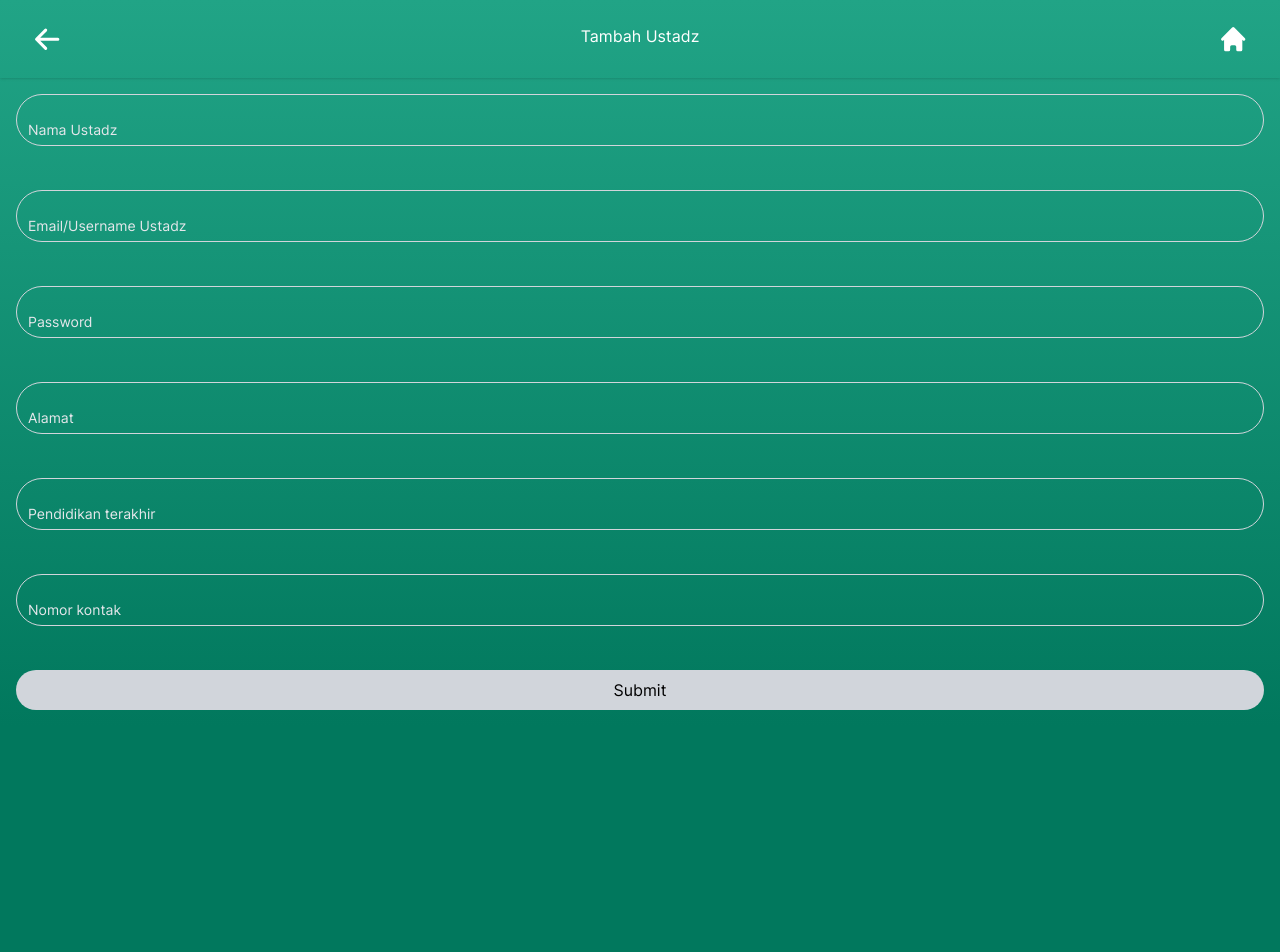
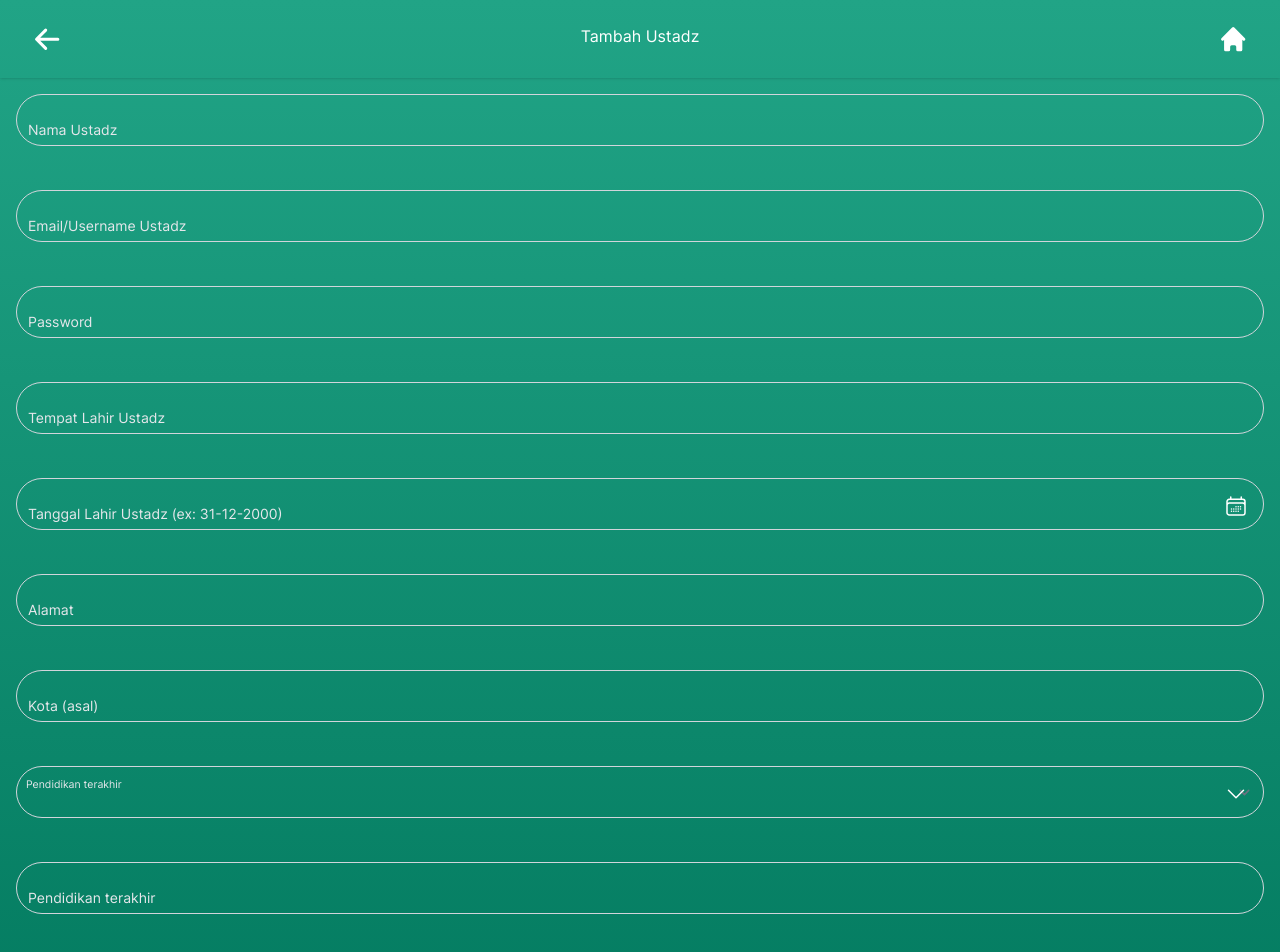
Before and after one commit to dodotdot/mudir-frontend, a Vue app: page /add-teacher in a window 1280 px wide. Shown: the top 952 px of the page. Before the commit the page ends 800 px from the top, so only its background shows below. Built offline with nearby package versions, Linux system fonts and the light colour scheme.

Commit message:
update field

```diff
--- a/package.json
+++ b/package.json
@@ -10,12 +10,14 @@
     "@faker-js/faker": "^7.3.0",
     "axios": "^0.27.2",
     "cross-env": "^7.0.3",
+    "date-fns": "^2.29.3",
     "dayjs": "^1.11.5",
     "mockjs": "^1.1.0",
     "vee-validate": "^4.6.4",
     "vue": "^3.2.37",
     "vue-date-fns": "^2.0.2",
     "vue-router": "^4.0.16",
+    "vue3-datepicker": "^0.3.4",
     "vue3-swipe-button": "^0.5.0",
     "yup": "^0.32.11"
   },
--- a/src/pages/students/AddStudent.vue
+++ b/src/pages/students/AddStudent.vue
@@ -3,7 +3,7 @@ import { Form, Field } from 'vee-validate';
 import * as Yup from 'yup';
 import { useRoute } from 'vue-router';
 import { storeToRefs } from 'pinia';
-import parseISO from "date-fns/parse";
+import { parse, isDate } from "date-fns";
 
 import { useUsersStore, useAlertStore } from '@/store';
 import { router } from '@/router';
@@ -22,8 +22,12 @@ if (id) {
     usersStore.getById(id);
 }
 
-function formatDate(date) {
-  return new Date(date).toLocaleDateString()
+function parseDateString(value, originalValue) {
+  const parsedDate = isDate(originalValue)
+  ? originalValue  // this make sure that a value is provided
+  : parse(originalValue, "dd-MM-yyyy", new Date());
+
+  return parsedDate;
 }
 
 const schema = Yup.object().shape({
@@ -34,16 +38,9 @@ const schema = Yup.object().shape({
     birthPlace: Yup.string()
         .required('Tempat Lahir harus diisi'),
     userBirthDate: Yup.date()
-        .transform(function (value, originalValue) {
-        if (this.isType(value)) {
-            return value;
-        }
-        const result = parseISO(originalValue, "dd-MM-yyyy", new Date());
-        return result;
-        })
-        .typeError("please enter a valid date")
-        .required()
-        .min("1969-11-13", "Date is too early"),
+        .transform(parseDateString)
+        .max(new Date(), "Cannot use future date")
+        .required("Required"),
     userPhone: Yup.string()
         .required('Telephone Santri harus diisi'),
     guardian: Yup.string()
@@ -102,6 +99,11 @@ async function onSubmit(values) {
 
           <div class="relative mb-6">
               <Field name="userBirthDate" type="text" id="userBirthDate" class="block px-2.5 pb-2.5 pt-5 w-full text-sm text-gray-200 bg-transparent rounded-full border-1 border-gray-300 appearance-none dark:text-white dark:border-gray-200 dark:focus:border-white focus:outline-none focus:ring-0 focus:border-gray-300 peer" placeholder=" " />
+              <div class="flex absolute inset-y-0 right-0 items-center pr-4 pb-4 pointer-events-none">
+                <svg xmlns="http://www.w3.org/2000/svg" fill="none" viewBox="0 0 24 24" stroke-width="1.5" stroke="currentColor" class="w-6 h-6">
+                    <path stroke-linecap="round" stroke-linejoin="round" d="M6.75 3v2.25M17.25 3v2.25M3 18.75V7.5a2.25 2.25 0 012.25-2.25h13.5A2.25 2.25 0 0121 7.5v11.25m-18 0A2.25 2.25 0 005.25 21h13.5A2.25 2.25 0 0021 18.75m-18 0v-7.5A2.25 2.25 0 015.25 9h13.5A2.25 2.25 0 0121 11.25v7.5m-9-6h.008v.008H12v-.008zM12 15h.008v.008H12V15zm0 2.25h.008v.008H12v-.008zM9.75 15h.008v.008H9.75V15zm0 2.25h.008v.008H9.75v-.008zM7.5 15h.008v.008H7.5V15zm0 2.25h.008v.008H7.5v-.008zm6.75-4.5h.008v.008h-.008v-.008zm0 2.25h.008v.008h-.008V15zm0 2.25h.008v.008h-.008v-.008zm2.25-4.5h.008v.008H16.5v-.008zm0 2.25h.008v.008H16.5V15z" />
+                </svg>
+              </div>
               <label for="userBirthDate" class="absolute text-sm text-gray-200 dark:text-gray-400 duration-300 transform -translate-y-0 scale-75 top-2 z-10 origin-[0] bg-transparent dark:bg-gray-20 px-2 peer-focus:px-2 peer-focus:text-gray-400 peer-focus:dark:text-white peer-placeholder-shown:scale-100 peer-placeholder-shown:-translate-y-1/2 peer-placeholder-shown:top-1/2 peer-focus:top-2 peer-focus:scale-75 peer-focus:-translate-y-0 left-1">Tanggal Lahir Santri (ex: 31-12-2000)</label>
               <label class=" text-red-500 text-sm p-2">{{ errors.userBirthDate }}</label>
           </div>
--- a/src/pages/teachers/AddTeacher.vue
+++ b/src/pages/teachers/AddTeacher.vue
@@ -1,8 +1,10 @@
 <script setup>
 import { Form, Field } from 'vee-validate';
 import * as Yup from 'yup';
+import {ref} from 'vue';
 import { useRoute } from 'vue-router';
 import { storeToRefs } from 'pinia';
+import { parse, isDate } from "date-fns";
 
 import { useTeachersStore, useAlertStore } from '@/store';
 import { router } from '@/router';
@@ -11,6 +13,7 @@ const teachersStore = useTeachersStore();
 const alertStore = useAlertStore();
 const route = useRoute();
 const id = route.params.id;
+const listEdu = ref(['SMA','S1', 'S2', 'S3', 'Lainnya'])
 
 let status = 'new';
 let teacher = null;
@@ -19,6 +22,14 @@ if (id) {
     status = 'edit';
     ({ teacher } = storeToRefs(teachersStore));
     teachersStore.getById(id);
+}
+
+function parseDateString(value, originalValue) {
+  const parsedDate = isDate(originalValue)
+  ? originalValue  // this make sure that a value is provided
+  : parse(originalValue, "dd-MM-yyyy", new Date());
+
+  return parsedDate;
 }
 
 const schema = Yup.object().shape({
@@ -31,10 +42,20 @@ const schema = Yup.object().shape({
         // password optional in edit mode
         .concat(teacher ? null : Yup.string().required('Password harus diisi'))
         .min(6, 'Password minimal 6 karakter'),
+    birthPlace: Yup.string()
+        .required('Tempat Lahir harus diisi'),
+    userBirthDate: Yup.date()
+        .transform(parseDateString)
+        .max(new Date(), "Cannot use future date")
+        .required("Required"),
     address: Yup.string()
         .required('Alamat harus diisi'),
+    city: Yup.string()
+        .required('Kota asal harus diisi'),
+    education: Yup.string()
+        .required('Pendidikan terakhir harus diisi'),
     lastEducation: Yup.string()
-        .required('Pendidikan terakhir harus diisi'),
+        .required('Keterangan pendidikan harus diisi'),
     userPhone: Yup.string()
         .required('Telephone harus diisi'),
 });
@@ -83,13 +104,47 @@ async function onSubmit(values) {
                 <label class=" text-red-500 text-sm p-2">{{ errors.username }}</label>
             </div>
             <div class="relative mb-6">
+                <Field name="birthPlace" type="text" id="birthPlace" class="block px-2.5 pb-2.5 pt-5 w-full text-sm text-gray-200 bg-transparent rounded-full border-1 border-gray-300 appearance-none dark:text-white dark:border-gray-200 dark:focus:border-white focus:outline-none focus:ring-0 focus:border-gray-300 peer" placeholder=" " />
+                <label for="birthPlace" class="absolute text-sm text-gray-200 dark:text-gray-400 duration-300 transform -translate-y-0 scale-75 top-2 z-10 origin-[0] bg-transparent dark:bg-gray-20 px-2 peer-focus:px-2 peer-focus:text-gray-400 peer-focus:dark:text-white peer-placeholder-shown:scale-100 peer-placeholder-shown:-translate-y-1/2 peer-placeholder-shown:top-1/2 peer-focus:top-2 peer-focus:scale-75 peer-focus:-translate-y-0 left-1">Tempat Lahir Ustadz</label>
+                <label class=" text-red-500 text-sm p-2">{{ errors.birthPlace }}</label>
+            </div>
+
+            <div class="relative mb-6">
+                <Field name="userBirthDate" type="text" id="userBirthDate" class="block px-2.5 pb-2.5 pt-5 w-full text-sm text-gray-200 bg-transparent rounded-full border-1 border-gray-300 appearance-none dark:text-white dark:border-gray-200 dark:focus:border-white focus:outline-none focus:ring-0 focus:border-gray-300 peer" placeholder=" " />
+                <div class="flex absolute inset-y-0 right-0 items-center pr-4 pb-4 pointer-events-none">
+                    <svg xmlns="http://www.w3.org/2000/svg" fill="none" viewBox="0 0 24 24" stroke-width="1.5" stroke="currentColor" class="w-6 h-6">
+                        <path stroke-linecap="round" stroke-linejoin="round" d="M6.75 3v2.25M17.25 3v2.25M3 18.75V7.5a2.25 2.25 0 012.25-2.25h13.5A2.25 2.25 0 0121 7.5v11.25m-18 0A2.25 2.25 0 005.25 21h13.5A2.25 2.25 0 0021 18.75m-18 0v-7.5A2.25 2.25 0 015.25 9h13.5A2.25 2.25 0 0121 11.25v7.5m-9-6h.008v.008H12v-.008zM12 15h.008v.008H12V15zm0 2.25h.008v.008H12v-.008zM9.75 15h.008v.008H9.75V15zm0 2.25h.008v.008H9.75v-.008zM7.5 15h.008v.008H7.5V15zm0 2.25h.008v.008H7.5v-.008zm6.75-4.5h.008v.008h-.008v-.008zm0 2.25h.008v.008h-.008V15zm0 2.25h.008v.008h-.008v-.008zm2.25-4.5h.008v.008H16.5v-.008zm0 2.25h.008v.008H16.5V15z" />
+                    </svg>
+                </div>
+                <label for="userBirthDate" class="absolute text-sm text-gray-200 dark:text-gray-400 duration-300 transform -translate-y-0 scale-75 top-2 z-10 origin-[0] bg-transparent dark:bg-gray-20 px-2 peer-focus:px-2 peer-focus:text-gray-400 peer-focus:dark:text-white peer-placeholder-shown:scale-100 peer-placeholder-shown:-translate-y-1/2 peer-placeholder-shown:top-1/2 peer-focus:top-2 peer-focus:scale-75 peer-focus:-translate-y-0 left-1">Tanggal Lahir Ustadz (ex: 31-12-2000)</label>
+                <label class=" text-red-500 text-sm p-2">{{ errors.userBirthDate }}</label>
+            </div>
+
+            <div class="relative mb-6">
                 <Field name="address" type="text" id="address" class="block px-2.5 pb-2.5 pt-5 w-full text-sm text-gray-200 bg-transparent rounded-full border-1 border-gray-300 appearance-none dark:text-white dark:border-gray-200 dark:focus:border-white focus:outline-none focus:ring-0 focus:border-gray-300 peer" placeholder=" " />
                 <label for="address" class="absolute text-sm text-gray-200 dark:text-gray-400 duration-300 transform -translate-y-0 scale-75 top-2 z-10 origin-[0] bg-transparent dark:bg-gray-20 px-2 peer-focus:px-2 peer-focus:text-gray-400 peer-focus:dark:text-white peer-placeholder-shown:scale-100 peer-placeholder-shown:-translate-y-1/2 peer-placeholder-shown:top-1/2 peer-focus:top-2 peer-focus:scale-75 peer-focus:-translate-y-0 left-1">Alamat</label>
                 <label class=" text-red-500 text-sm p-2">{{ errors.address }}</label>
             </div>
             <div class="relative mb-6">
+              <Field name="city" type="text" id="city" class="block px-2.5 pb-2.5 pt-5 w-full text-sm text-gray-200 bg-transparent rounded-full border-1 border-gray-300 appearance-none dark:text-white dark:border-gray-200 dark:focus:border-white focus:outline-none focus:ring-0 focus:border-gray-300 peer" placeholder=" "/>
+              <label for="city" class="absolute text-sm text-gray-200 dark:text-gray-400 duration-300 transform -translate-y-0 scale-75 top-2 z-10 origin-[0] bg-transparent dark:bg-gray-20 px-2 peer-focus:px-2 peer-focus:text-gray-400 peer-focus:dark:text-white peer-placeholder-shown:scale-100 peer-placeholder-shown:-translate-y-1/2 peer-placeholder-shown:top-1/2 peer-focus:top-2 peer-focus:scale-75 peer-focus:-translate-y-0 left-1">Kota (asal)</label>
+              <label class=" text-red-500 text-sm p-2">{{ errors.city }}</label>
+          </div>
+            <div class="relative mb-6">
+                <Field name="education" as="select" id="education" class="block px-2.5 pb-2.5 pt-5 w-full text-sm text-gray-200 bg-transparent rounded-full border-1 border-gray-300 appearance-none dark:text-white dark:border-gray-200 dark:focus:border-white focus:outline-none focus:ring-0 focus:border-gray-300 peer">
+                    <option v-for="(edu, idx) in listEdu" :key="idx" :value="edu"> {{ edu }}</option>
+                </Field>
+                <div class="flex absolute inset-y-0 right-0 items-center pr-4 pb-4 pointer-events-none">
+                    <svg xmlns="http://www.w3.org/2000/svg" fill="none" viewBox="0 0 24 24" stroke-width="1.5" stroke="currentColor" class="w-6 h-6">
+                      <path stroke-linecap="round" stroke-linejoin="round" d="M19.5 8.25l-7.5 7.5-7.5-7.5" />
+                    </svg>
+                </div>
+                <label for="education" class="absolute text-sm text-gray-200 dark:text-gray-400 duration-300 transform -translate-y-0 scale-75 top-2 z-10 origin-[0] bg-transparent dark:bg-gray-20 px-2 peer-focus:px-2 peer-focus:text-gray-400 peer-focus:dark:text-white peer-placeholder-shown:scale-100 peer-placeholder-shown:-translate-y-1/2 peer-placeholder-shown:top-1/2 peer-focus:top-2 peer-focus:scale-75 peer-focus:-translate-y-0 left-1">Pendidikan terakhir</label>
+                <label class=" text-red-500 text-sm p-2">{{ errors.education }}</label>
+            </div>
+            <div class="relative mb-6">
                 <Field name="lastEducation" type="text" id="lastEducation" class="block px-2.5 pb-2.5 pt-5 w-full text-sm text-gray-200 bg-transparent rounded-full border-1 border-gray-300 appearance-none dark:text-white dark:border-gray-200 dark:focus:border-white focus:outline-none focus:ring-0 focus:border-gray-300 peer" placeholder=" " />
-                <label for="nomor" class="absolute text-sm text-gray-200 dark:text-gray-400 duration-300 transform -translate-y-0 scale-75 top-2 z-10 origin-[0] bg-transparent dark:bg-gray-20 px-2 peer-focus:px-2 peer-focus:text-gray-400 peer-focus:dark:text-white peer-placeholder-shown:scale-100 peer-placeholder-shown:-translate-y-1/2 peer-placeholder-shown:top-1/2 peer-focus:top-2 peer-focus:scale-75 peer-focus:-translate-y-0 left-1">Pendidikan terakhir</label>
+                <label for="lastEducation" class="absolute text-sm text-gray-200 dark:text-gray-400 duration-300 transform -translate-y-0 scale-75 top-2 z-10 origin-[0] bg-transparent dark:bg-gray-20 px-2 peer-focus:px-2 peer-focus:text-gray-400 peer-focus:dark:text-white peer-placeholder-shown:scale-100 peer-placeholder-shown:-translate-y-1/2 peer-placeholder-shown:top-1/2 peer-focus:top-2 peer-focus:scale-75 peer-focus:-translate-y-0 left-1">Pendidikan terakhir</label>
                 <label class=" text-red-500 text-sm p-2">{{ errors.lastEducation }}</label>
             </div>
             <div class="relative mb-6">
```
Also changed, not shown: src/pages/students/DetailStudent.vue (+10 -2 lines), src/pages/teachers/DetailTeacher.vue (+9 -1 lines), 1 other file (tests, documents, lock files or other folders).
